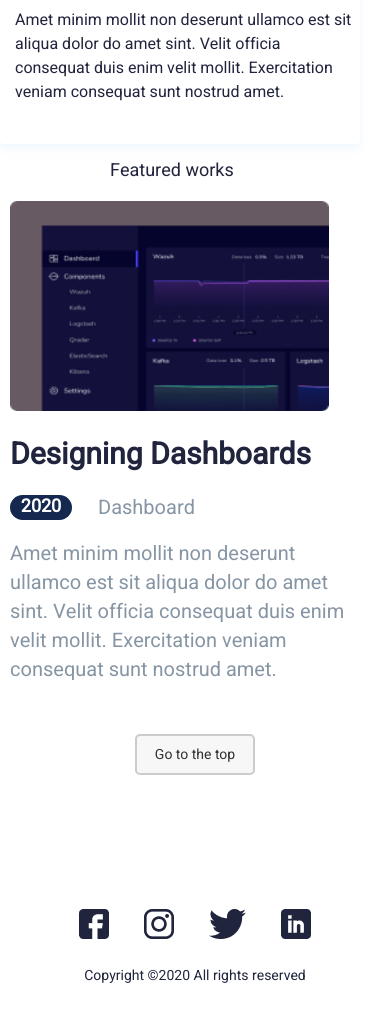
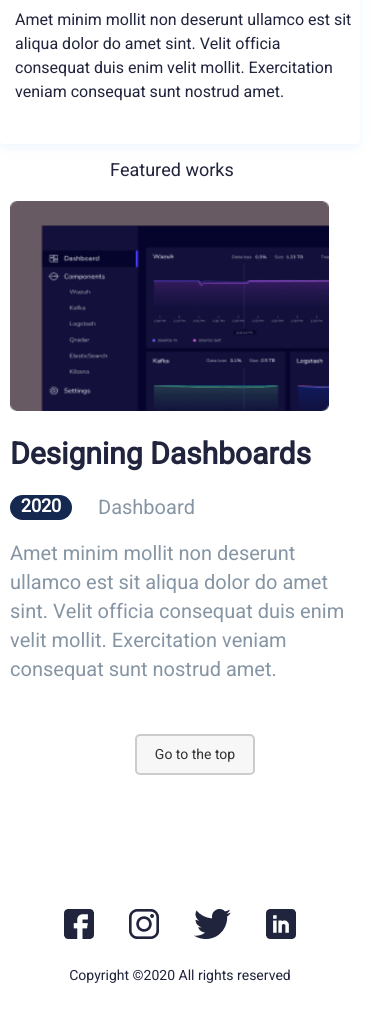
Before and after one commit to zoomser/JohnFigma, a plain HTML site: page index.html in a window 390 px wide. Shown: the part 1184-2205 px from the top of the page. Drawn offline with Linux system fonts and the light colour scheme.

Commit message:
Update style.css

```diff
--- a/style.css
+++ b/style.css
@@ -397,7 +397,7 @@ footer{
 }
 @media only screen and (min-width:360px) and (max-width:767px) {
     footer{
-        width: 100%;
+        width: min(100%,360px);
     }
 }
 
```
